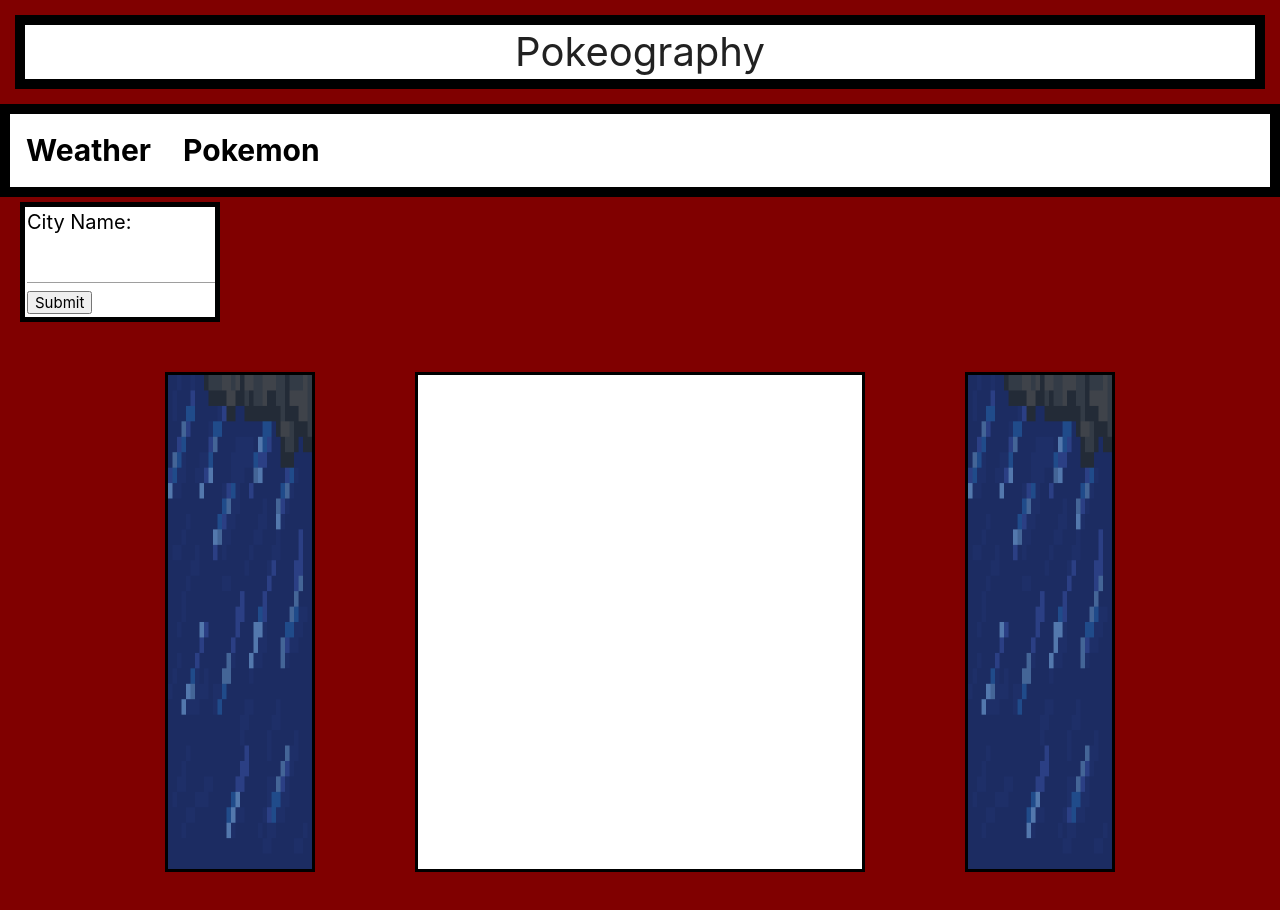
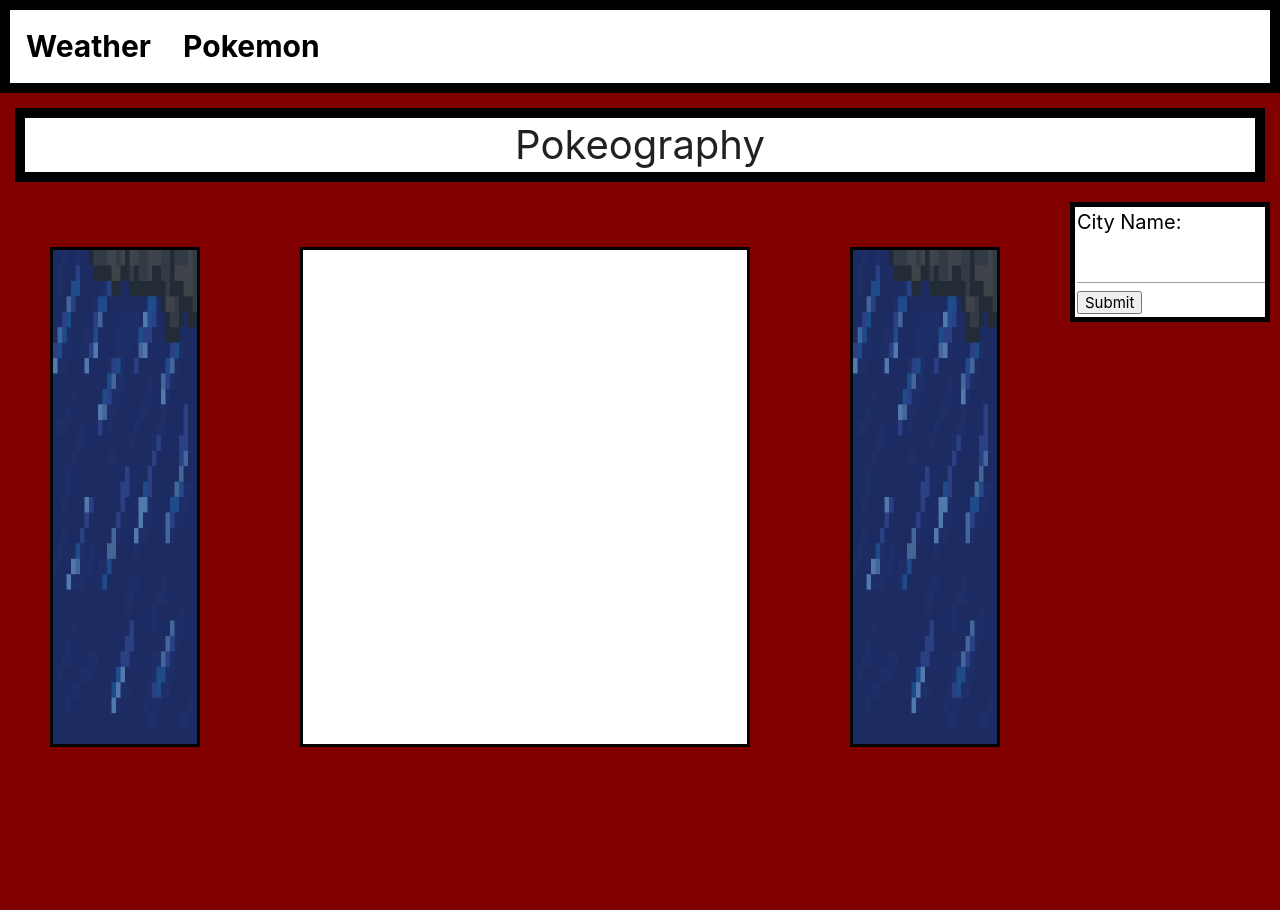
Before and after one commit to JojhanS/Pokeography, a plain HTML site: page index.html in a window 1280 px wide. After the commit the page ends 817 px from the top, so only its background shows below. Drawn offline with nearby package versions, Linux system fonts and the light colour scheme.

Commit message:
changed style

```diff
--- a/assets/style.css
+++ b/assets/style.css
@@ -75,6 +75,8 @@ display: block;
 border: 5px solid var(--black);
 margin-top: 5px;
 padding-left: 2px;
+float: right;
+margin-right: 10px;
 }
 
 label{
--- a/index.html
+++ b/index.html
@@ -11,11 +11,11 @@
     <title>Pokeography</title>
 </head>
 <body>
-    <h2>Pokeography</h2>
     <ul>
         <li><a href="#weather">Weather</a></li>
         <li><a href="#pokemon">Pokemon</a></li>
     </ul>
+    <h2>Pokeography</h2>
     <form>
         <label for="city">City Name:</label>
         <input type="text" id="city" name="city">
```
